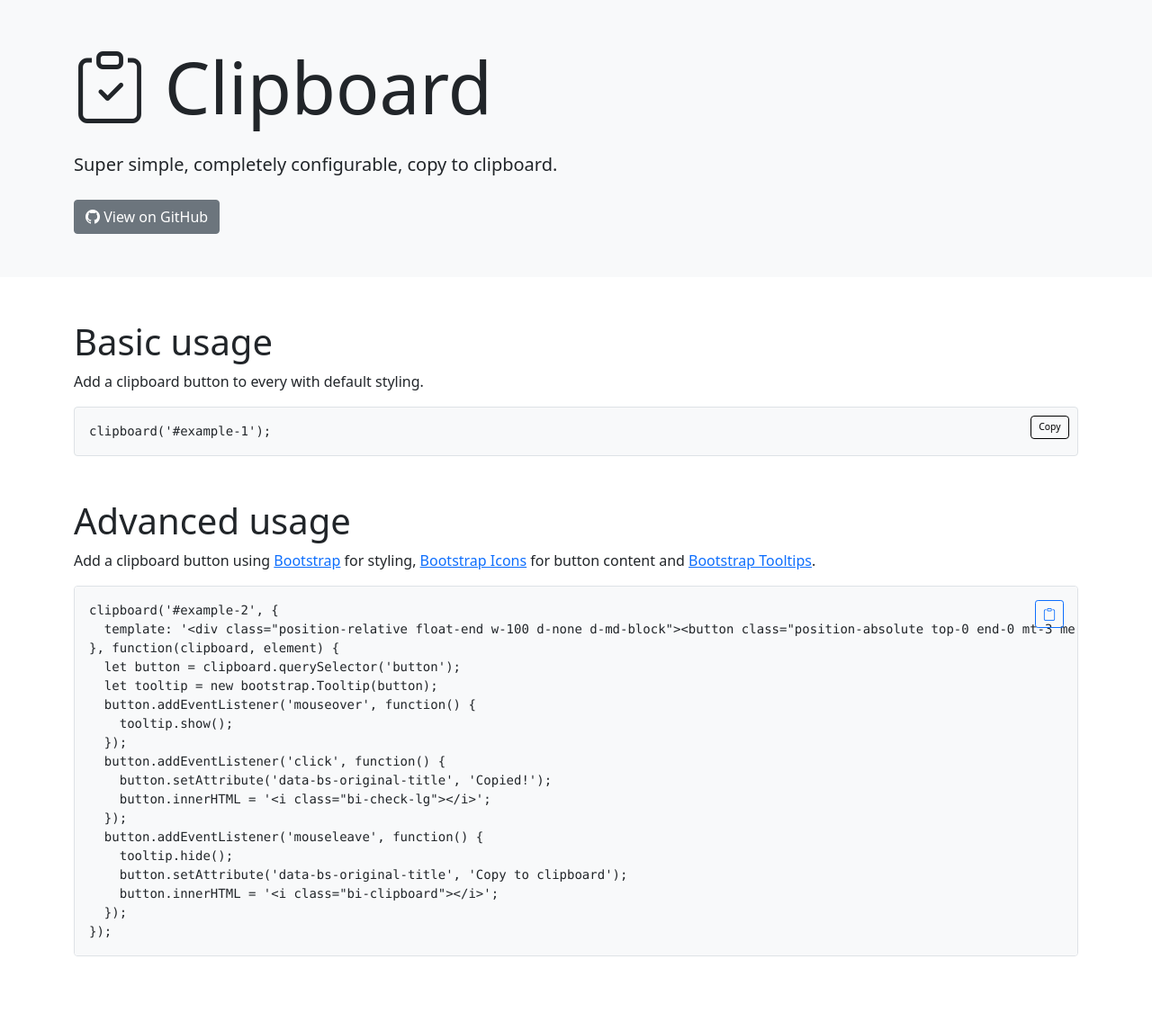
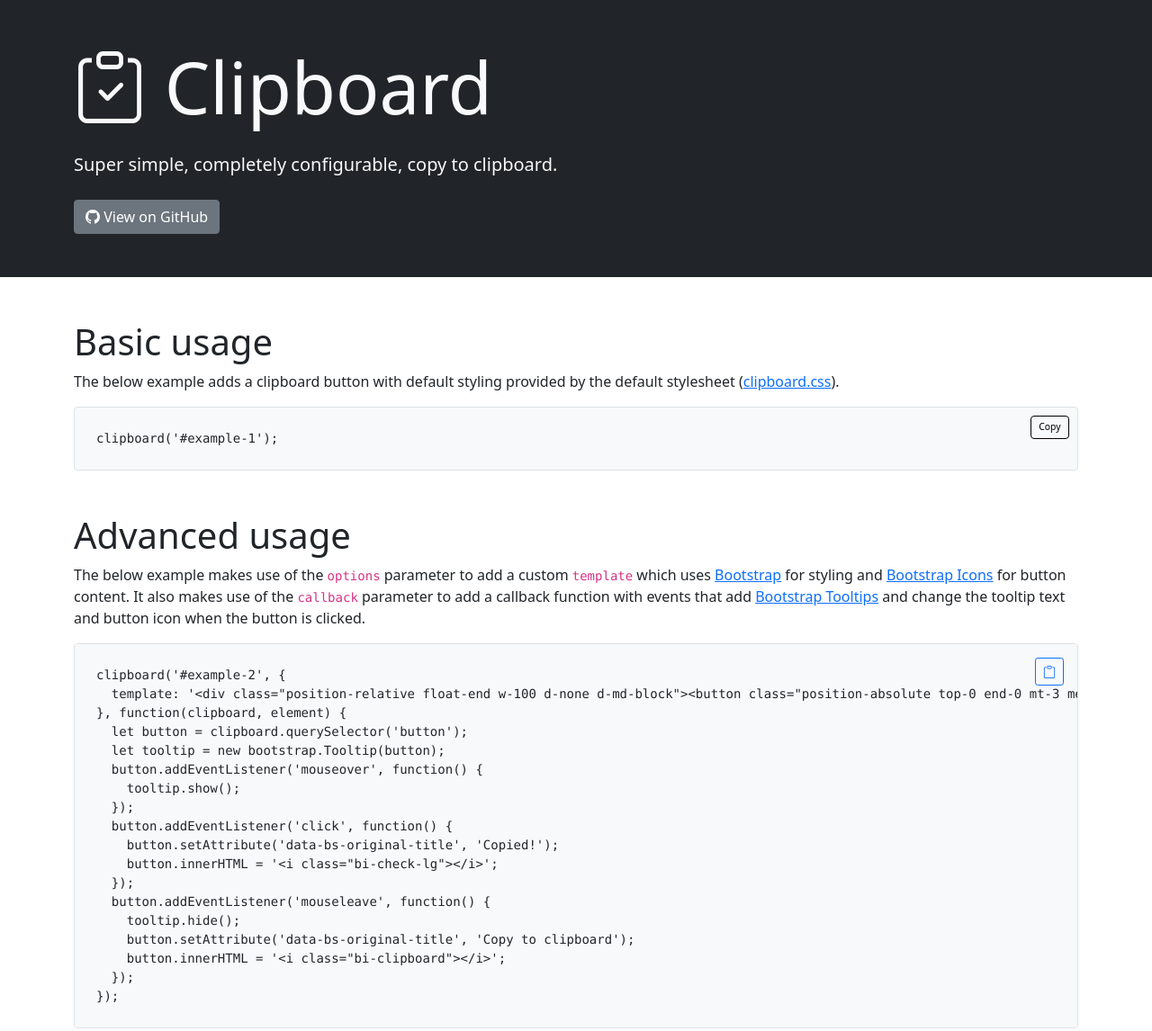
Before and after one commit to signified/clipboard, a plain HTML site: page index.html in a window 1280 px wide. Shown: the whole page at 90% size. Before the commit the page ends 1111 px from the top, so only its background shows below. Drawn offline with nearby package versions, Linux system fonts and the light colour scheme.

Commit message:
Update index.html

```diff
--- a/index.html
+++ b/index.html
@@ -10,7 +10,7 @@
     <title>Clipboard</title>
   </head>
   <body>
-    <header class="bg-light py-5 mb-5">
+    <header class="bg-dark text-light py-5 mb-5">
       <div class="container">
         <h1 class="display-1 mb-4"><i class="bi-clipboard-check"></i> Clipboard</h1>
         <p class="lead mb-4">Super simple, completely configurable, copy to clipboard.</p>
@@ -20,11 +20,11 @@
     <main>
       <div class="container">
         <h2 class="display-6">Basic usage</h2>
-        <p>Add a clipboard button to every with default styling.</p>
-        <pre class="mb-5 p-3 bg-light border rounded" id="example-1">clipboard(&#39;#example-1&#39;);</pre>
+        <p>The below example adds a clipboard button with default styling provided by the default stylesheet (<a href="https://github.com/signified/clipboard/blob/main/clipboard.css" target="_blank">clipboard.css</a>).</p>
+        <pre class="mb-5 p-4 bg-light border rounded" id="example-1">clipboard(&#39;#example-1&#39;);</pre>
         <h2 class="display-6">Advanced usage</h2>
-        <p>Add a clipboard button using <a href="https://getbootstrap.com/">Bootstrap</a> for styling, <a href="https://icons.getbootstrap.com/">Bootstrap Icons</a> for button content and <a href="https://getbootstrap.com/docs/5.0/components/tooltips/">Bootstrap Tooltips</a>.</p>
-        <pre class="mb-5 p-3 bg-light border rounded" id="example-2">clipboard(&#39;#example-2&#39;, {
+        <p>The below example makes use of the <code>options</code> parameter to add a custom <code>template</code> which uses <a href="https://getbootstrap.com/" target="_blank">Bootstrap</a> for styling and <a href="https://icons.getbootstrap.com/" target="_blank">Bootstrap Icons</a> for button content. It also makes use of the <code>callback</code> parameter to add a callback function with events that add <a href="https://getbootstrap.com/docs/5.0/components/tooltips/" target="_blank">Bootstrap Tooltips</a> and change the tooltip text and button icon when the button is clicked.</p>
+        <pre class="mb-5 p-4 bg-light border rounded" id="example-2">clipboard(&#39;#example-2&#39;, {
   template: &#39;&lt;div class=&quot;position-relative float-end w-100 d-none d-md-block&quot;&gt;&lt;button class=&quot;position-absolute top-0 end-0 mt-3 me-3 d-block btn btn-sm btn-outline-primary&quot; data-bs-placement=&quot;left&quot; title=&quot;Copy to clipboard&quot; type=&quot;button&quot;&gt;&lt;i class=&quot;bi-clipboard&quot;&gt;&lt;/i&gt;&lt;/button&gt;&lt;/div&gt;&#39;
 }, function(clipboard, element) {
   let button = clipboard.querySelector(&#39;button&#39;);
```
